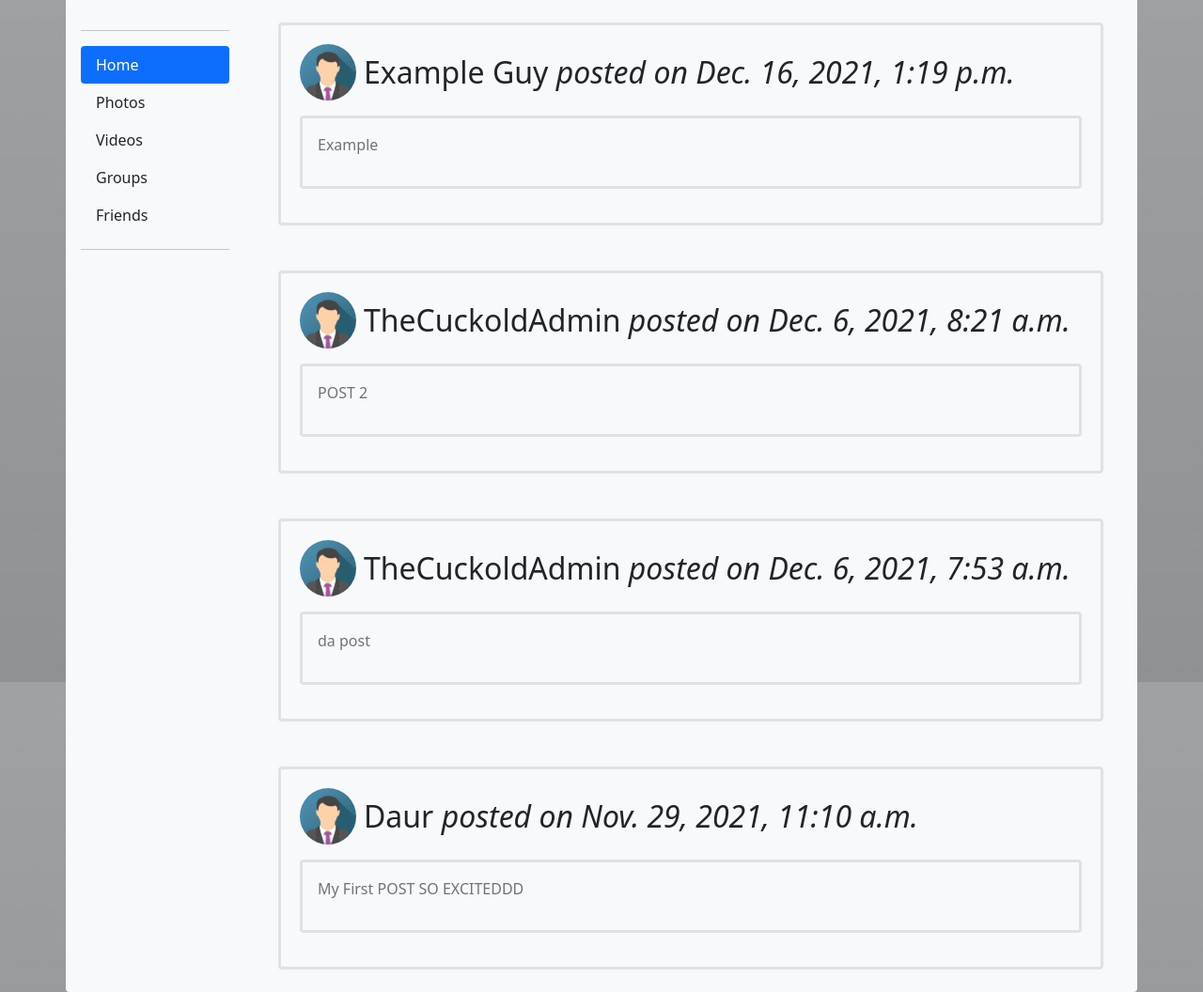
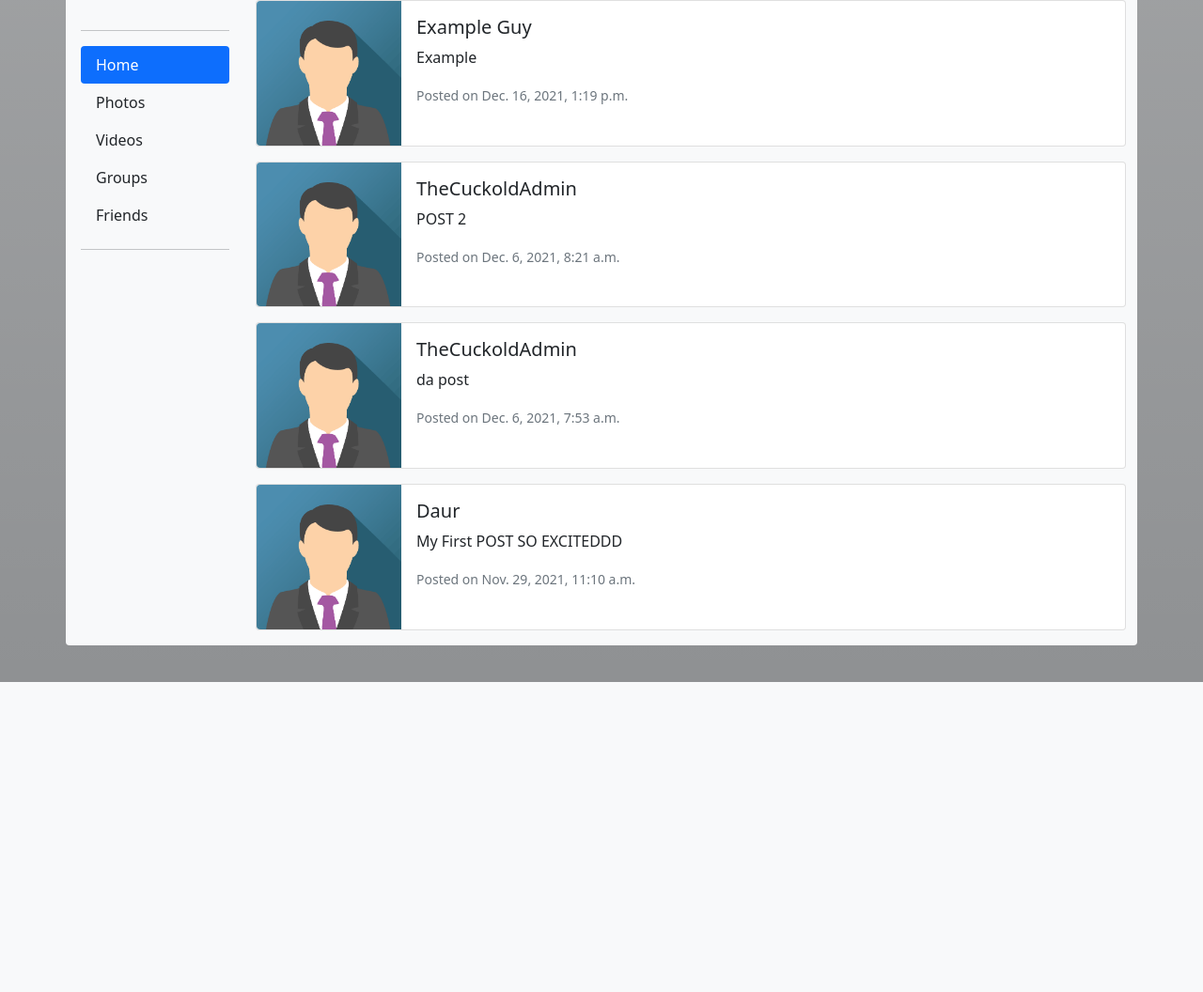
Before and after one commit to EkorrTi/DjangoProject, a Django app: page / in a window 1280 px wide. Shown: the part 74-1130 px from the top of the page at 94% size. After the commit the page ends 800 px from the top, so only its background shows below. Run offline with Django 3.2, Linux system fonts and the light colour scheme; data comes from the database, SQL or seed files in the repository; both versions use the stored data as it was after the commit.

Commit message:
Post form and snippet styling

```diff
--- a/templates/post.html
+++ b/templates/post.html
@@ -1,15 +1,18 @@
 {% load static %}
-<div class="border border-3 rounded mx-4 my-4" style="padding: 20px;">
-  <div class="d-flex flex-wrap">
-    <img class="img rounded-circle me-2" src="{% static 'images/avatar.png' %}" width="60" height="60">
-    <h2 class="my-auto">
-      <a class="text-decoration-none text-dark " href="#">{{post.user.username}}</a>
-      <span class="fw-light fst-italic">posted on {{post.time}}</span>
-
-    </h2>
-  </div>
-  <div class="my-3 border border-3 rounded ">
-    <p class="p-sm-3 text-muted">{{post.text}}</p>
+<div class="card mb-3" >
+  <div class="row g-0">
+    <div class="col-4 col-md-2">
+      <img src="{% static 'images/avatar.png' %}" class="img-fluid rounded-start" alt="profile pic">
+    </div>
+    <div class="col-8 col-md-10">
+      <div class="card-body d-flex flex-column">
+        <h5 class="card-title">
+          <a class="text-decoration-none text-dark " href="#">{{post.user.username}}</a>
+        </h5>
+        <p class="card-text">{{post.text}}</p>
+        <p class="card-text bottom"><small class="text-muted">Posted on {{post.time}}</small></p>
+      </div>
+    </div>
   </div>
   {% if post.user.email == user.email or user.is_admin %}
     <a href="{{post.id}}/delete" class="button bg-danger active text-light nav-link rounded">Delete</a>
```
Also changed, not shown: templates/post-form.html (+7 -17 lines), db.sqlite3.
